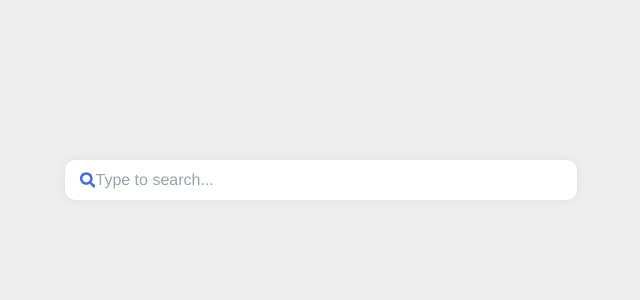
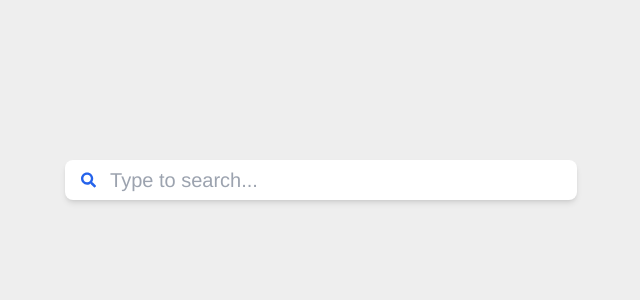
Before and after one commit to chriscodex/react-search-bar, a React (Vite) app: page / in a window 1280 px wide. Shown: the top 300 px of the page, without its empty margins (319-959 px from the left). Built offline with nearby package versions, Linux system fonts and the light colour scheme.

Commit message:
searchBar component styles traduced to tailwind css

```diff
--- a/src/components/SearchBar.jsx
+++ b/src/components/SearchBar.jsx
@@ -1,11 +1,11 @@
-import { useState } from "react";
-import { FaSearch } from "react-icons/fa";
+import { useState } from 'react';
+import { FaSearch } from 'react-icons/fa';
 
-import "./SearchBar.css";
+import './SearchBar.css';
 
 export const SearchBar = ({ setResults }) => {
-  const [input, setInput] = useState("");
-  const urlApi = 'https://jsonplaceholder.typicode.com/users'
+  const [input, setInput] = useState('');
+  const urlApi = 'https://jsonplaceholder.typicode.com/users';
 
   const fetchData = (value) => {
     fetch(urlApi)
@@ -29,10 +29,11 @@ export const SearchBar = ({ setResults }) => {
   };
 
   return (
-    <div className="input-wrapper">
-      <FaSearch id="search-icon" />
+    <div className="w-full h-10 border-none rounded-lg px-4 shadow-md bg-white flex items-center">
+      <FaSearch className="text-blue-600 mr-2" />
       <input
         placeholder="Type to search..."
+        className="bg-transparent border-none h-full text-xl w-full ml-1.5 focus:outline-none"
         value={input}
         onChange={(e) => handleChange(e.target.value)}
       />
```
